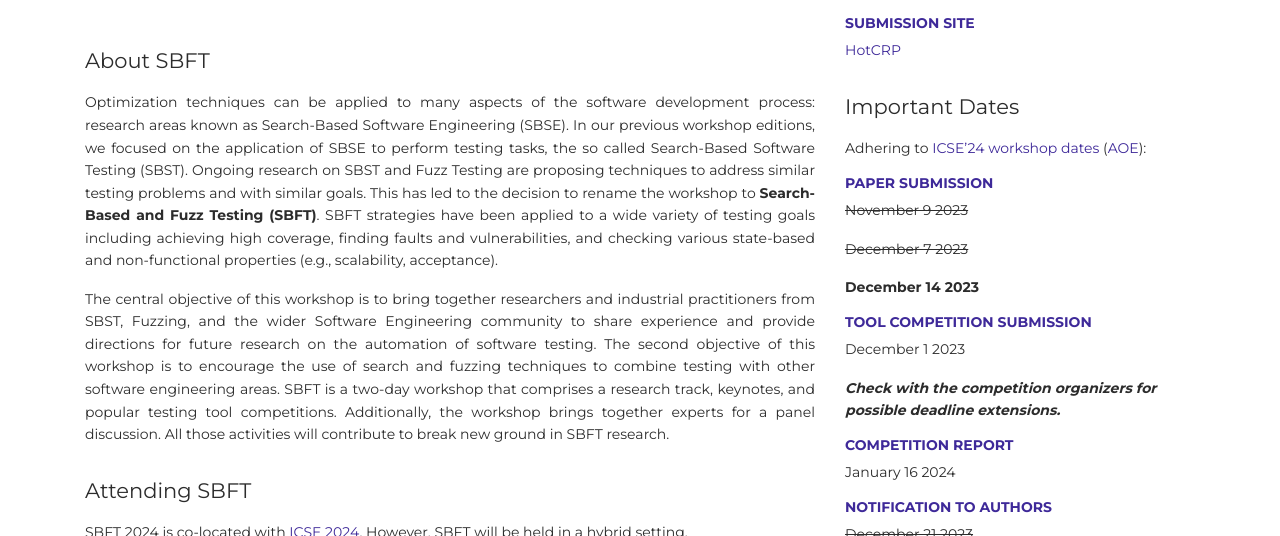
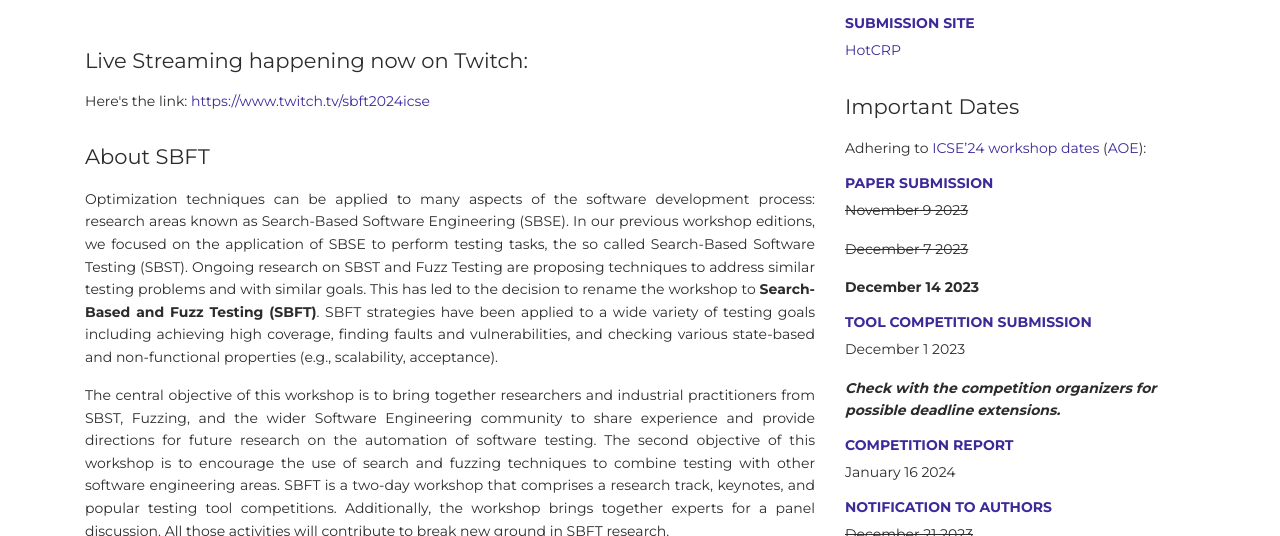
Before and after one commit to sbft24/sbft24.github.io, a Jekyll site: the page built from index.html, in a window 1280 px wide and 900 px high, cut to the strip 364-900 px from the top of the window. Built offline with Jekyll 4.4.1, drawn with Linux system fonts in a browser that asks for light colours; nearby versions of some CDN libraries; comment, search, counter and statistics services are not loaded.

Commit message:
Update index.html
Make the link more visible

```diff
--- a/index.html
+++ b/index.html
@@ -3,6 +3,8 @@ title: SBFT'24 Homepage
 layout: default
 ---
 <div class="col-md-8 text-justify">
+  <h4 class="subsection">Live Streaming happening now on Twitch:</h4>
+  Here's the link: <a href="https://www.twitch.tv/sbft2024icse" target="_blank">https://www.twitch.tv/sbft2024icse</a>
 
   <h4 class="subsection">About SBFT</h4>
   <p>Optimization techniques can be
```
